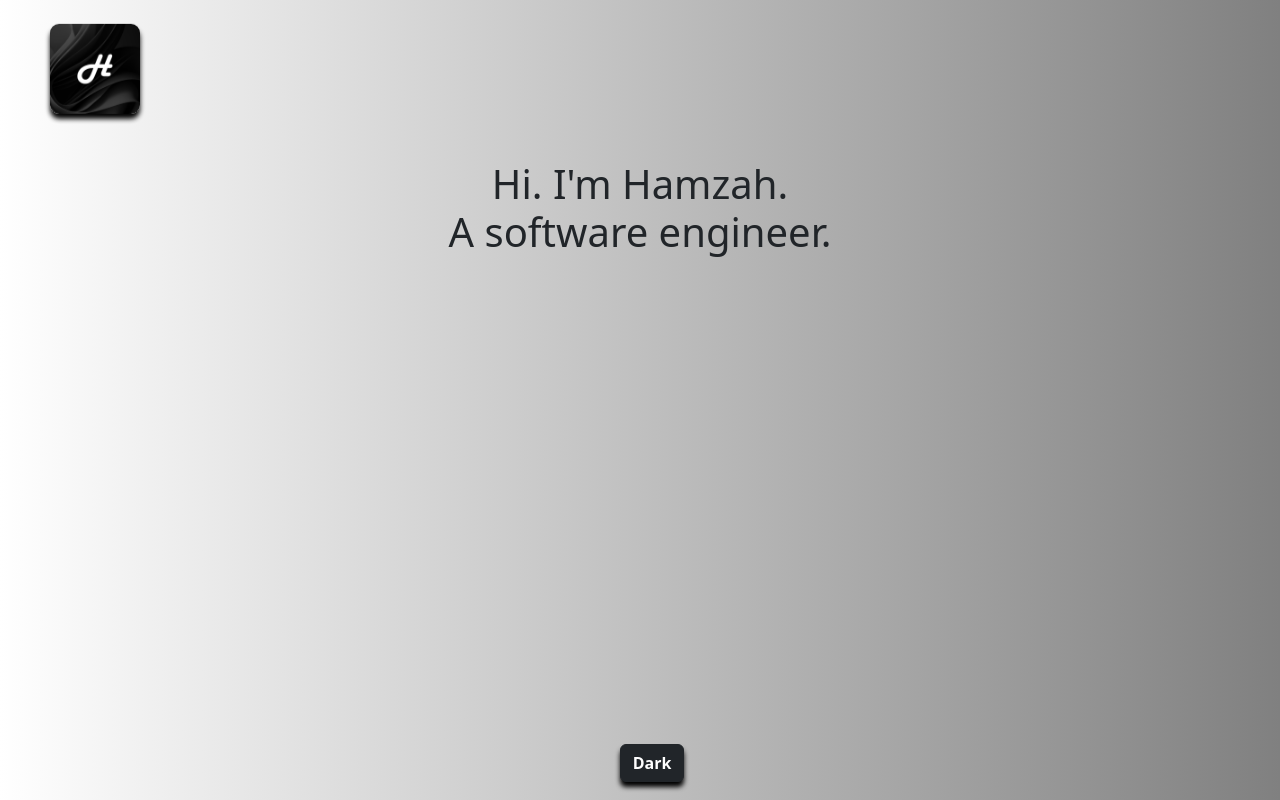
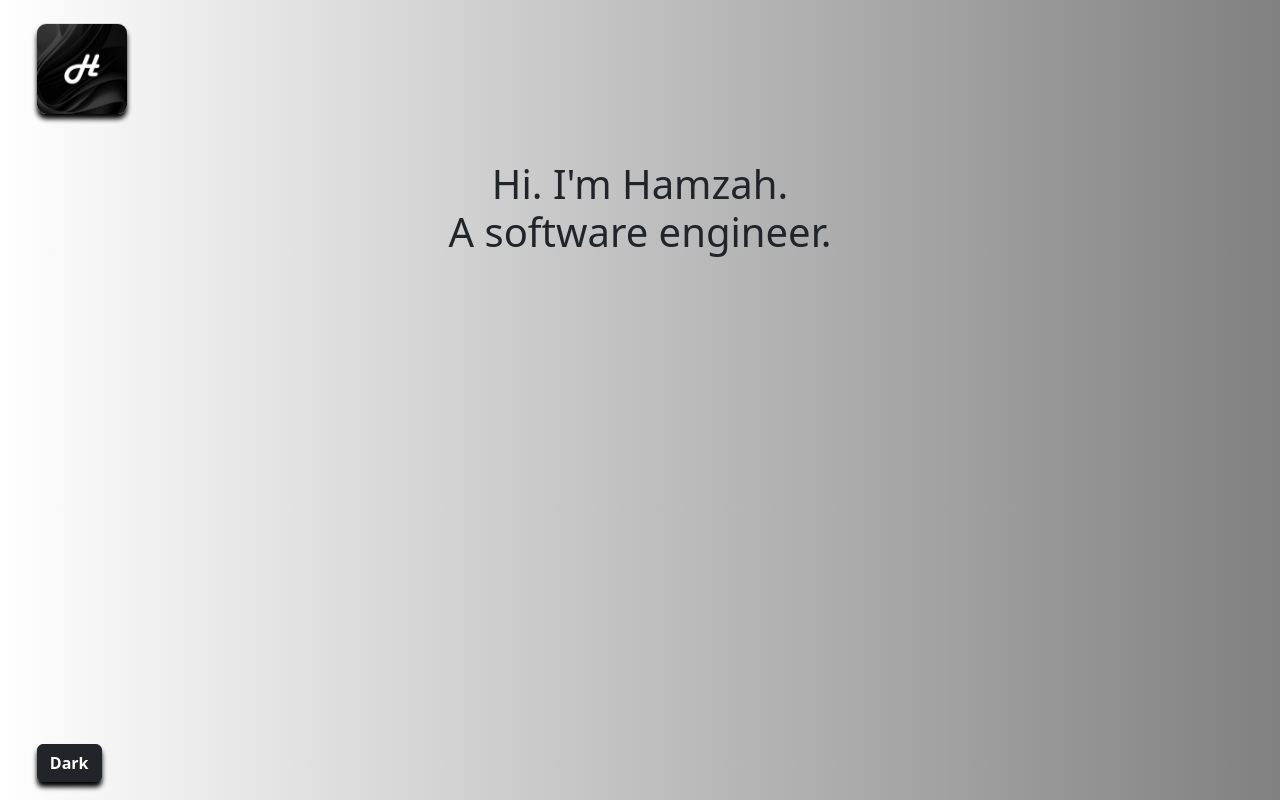
Before and after one commit to HMZMH/hamzah-mahmood-portfolio, a React (Create React App) app: page / in a window 1280 px wide. Built offline with nearby package versions, Linux system fonts and the light colour scheme.

Commit message:
Re-aligned fixed components

```diff
--- a/src/App.css
+++ b/src/App.css
@@ -11,9 +11,10 @@ body{
 }
 
 #fixed-components{
+    text-align: left !important;
     z-index: 999 !important;
     position: fixed !important;
-    margin-left: 0vw !important;
+    margin-left: 1vw !important;
     margin-top: 3vh !important;
     height: 90px !important;
     width: 100vw !important;
--- a/src/styles/SocialsButtons.css
+++ b/src/styles/SocialsButtons.css
@@ -1,6 +1,5 @@
 #socials-buttons{
     border-radius: 10% !important;
-    margin-left: 2vw !important;
     height: fit-content !important;
     width: fit-content !important;
     position: fixed !important;
```
